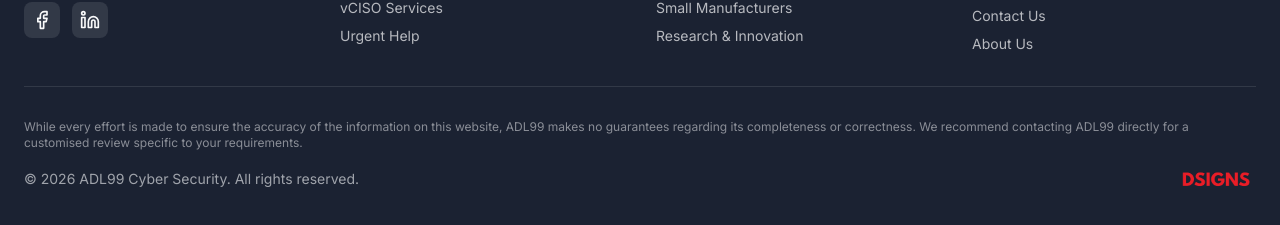
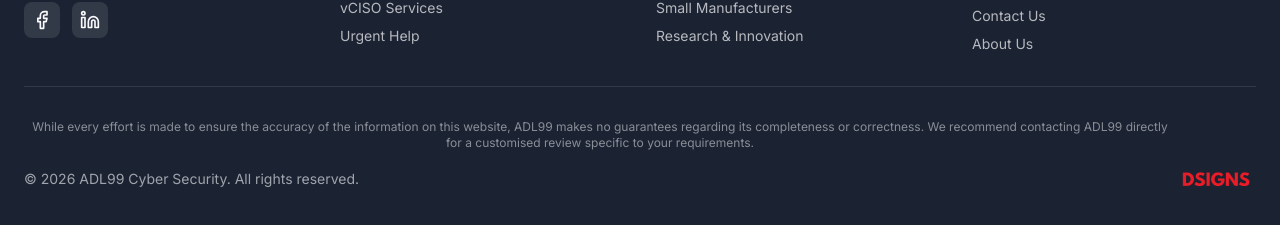
Before and after one commit to akshayvt0487/adl99, a Next.js app: page / in a window 1280 px wide. Shown: the part 8176-8401 px from the top of the page. Built offline with nearby package versions, Linux system fonts and the light colour scheme; no server answers.

Commit message:
fix footer

```diff
--- a/src/components/Footer.tsx
+++ b/src/components/Footer.tsx
@@ -84,8 +84,8 @@ const Footer = () => {
           </div>
         </div>
 
-        <div className="border-t border-background/10 pt-8">
-          <p className="text-xs text-background/50 mb-4 w-full">
+        <div className="border-t border-background/10 pt-8 text-center">
+          <p className="text-xs text-background/50 mb-4 max-w-6xl">
             While every effort is made to ensure the accuracy of the information on this website, ADL99 makes no guarantees regarding its completeness or correctness. We recommend contacting ADL99 directly for a customised review specific to your requirements.
           </p>
           <div className="flex flex-col md:flex-row justify-between items-center gap-4">
```
